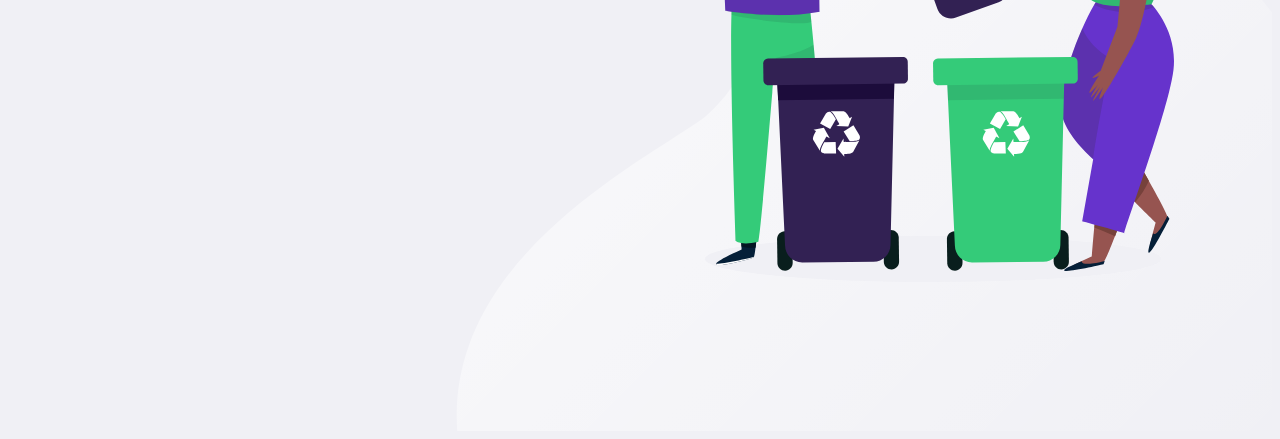
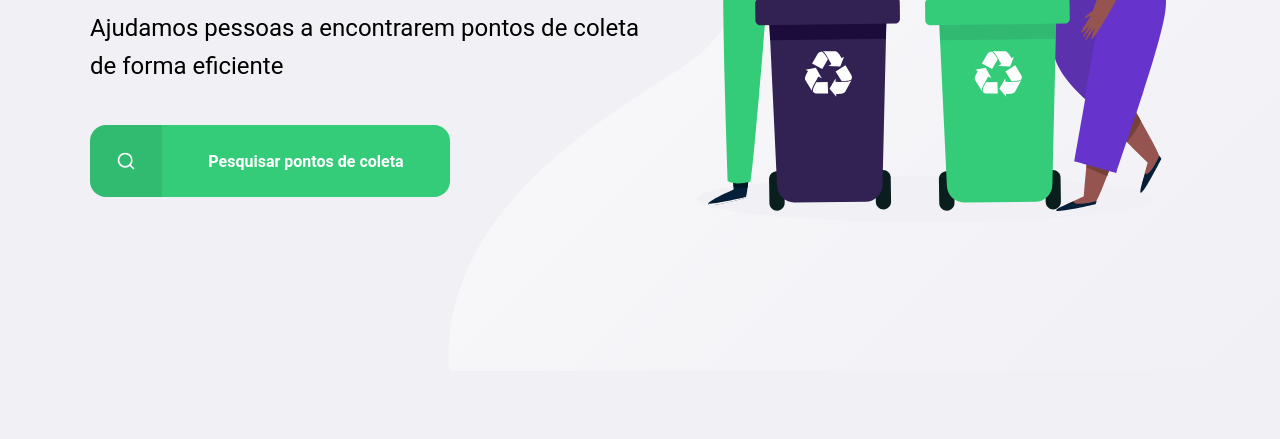
Before and after one commit to nascimentorapha/Ecoleta, a plain HTML site: page index.html in a window 1280 px wide. Shown: the part 417-856 px from the top of the page. After the commit the page ends 800 px from the top, so only its background shows below. Drawn offline with Linux system fonts and the light colour scheme.

Commit message:
changes to finish index

```diff
--- a/styles/main.css
+++ b/styles/main.css
@@ -1,13 +1,20 @@
 :root{
     --title-color: #322153;
+    --primary-color: #34cb79;
+}
+
+* {
+    margin:0;
+    padding: 0;
 }
 
 html{
-    font-family: 'Roboto', sans-serif;
+    font-family: Roboto, sans-serif;
 }
 
 body{
     background: #f0f0f5;
+    -webkit-font-smoothing: antialiased;
 }
 
 a {
@@ -15,14 +22,14 @@ a {
 }
 
 h1, h2, h3, h4, h5, h6{
+    font-family: Ubuntu, sans-serif;
     color: var(--title-color);
-    font-family: 'Ubuntu', sans-serif;;
 }
 
 #page-home {
     background: url('../assets/home-background.svg') no-repeat ;
+    background-position: 35vw 10vw;
     height: 100vh;
-    background-position: 35vw bottom;
 
 }
 
@@ -30,6 +37,10 @@ h1, h2, h3, h4, h5, h6{
     width: 90%;
     max-width: 1100px;
     margin: 0 auto;
+    height: 100%;
+
+    display: flex;
+    flex-direction: column;
 
 }
 
@@ -56,9 +67,88 @@ h1, h2, h3, h4, h5, h6{
 
 #page-home main{
     max-width: 560px;
+
+    flex: 1;
+    display: flex;
+    flex-direction: column;
+    justify-content: center; /* posiciona no meio do height logo após o header*/
 }
 
 #page-home main h1{
     font-size: 54px;
-    color: var(--title-color);
 }
+
+#page-home main p{
+    font-size: 24px;
+    line-height: 38px;
+    margin-top: 24px;
+}
+
+#page-home main a {
+    width: 100%;
+    max-width: 360px;
+    height: 72px;
+    border-radius: 16px;
+
+    display: flex;
+    align-items: center;
+
+    margin-top: 40px;
+    background-color: var(--primary-color);
+
+    transition: 400ms;
+}
+
+#page-home main a:hover {
+    background-color: #2fb86e;
+}
+
+#page-home main a span{
+    width: 72px;
+    height: 72px;
+    border-top-left-radius: 16px;
+    border-bottom-left-radius: 16px;
+
+    background-color: rgba(0, 0, 0, 0.08);
+
+    display: flex;
+    align-items: center;
+    justify-content: center;
+}
+
+#page-home main a span::after {
+    content: "";
+    background-image: url('../assets/search.svg');
+    width: 20px;
+    height: 20px;
+
+}
+
+#page-home main a strong{
+    flex: 1;
+    color: white;
+    text-align: center;
+}
+
+@media (max-width: 900px){
+    #page-home {
+        background-position-x: 70vw;
+    }
+
+    #page-home .content {
+        align-items: center;
+        text-align: center;
+    }
+
+    #page-home header a{
+        position: absolute;
+        bottom: 2vw;
+
+        left: 50%;
+        transform: translateX(-50%);
+    }
+
+    #page-home main {
+        align-items: center;
+    }
+}
```
